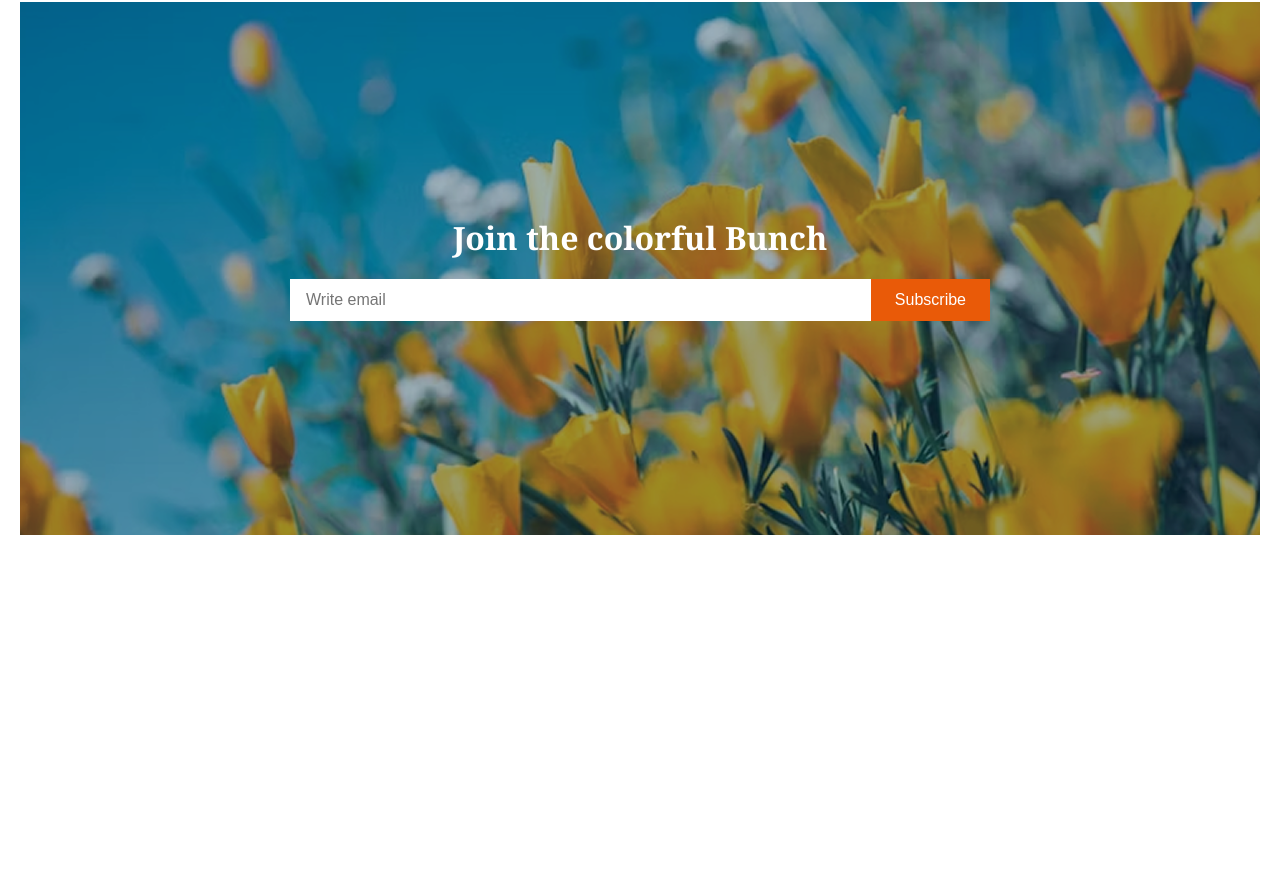
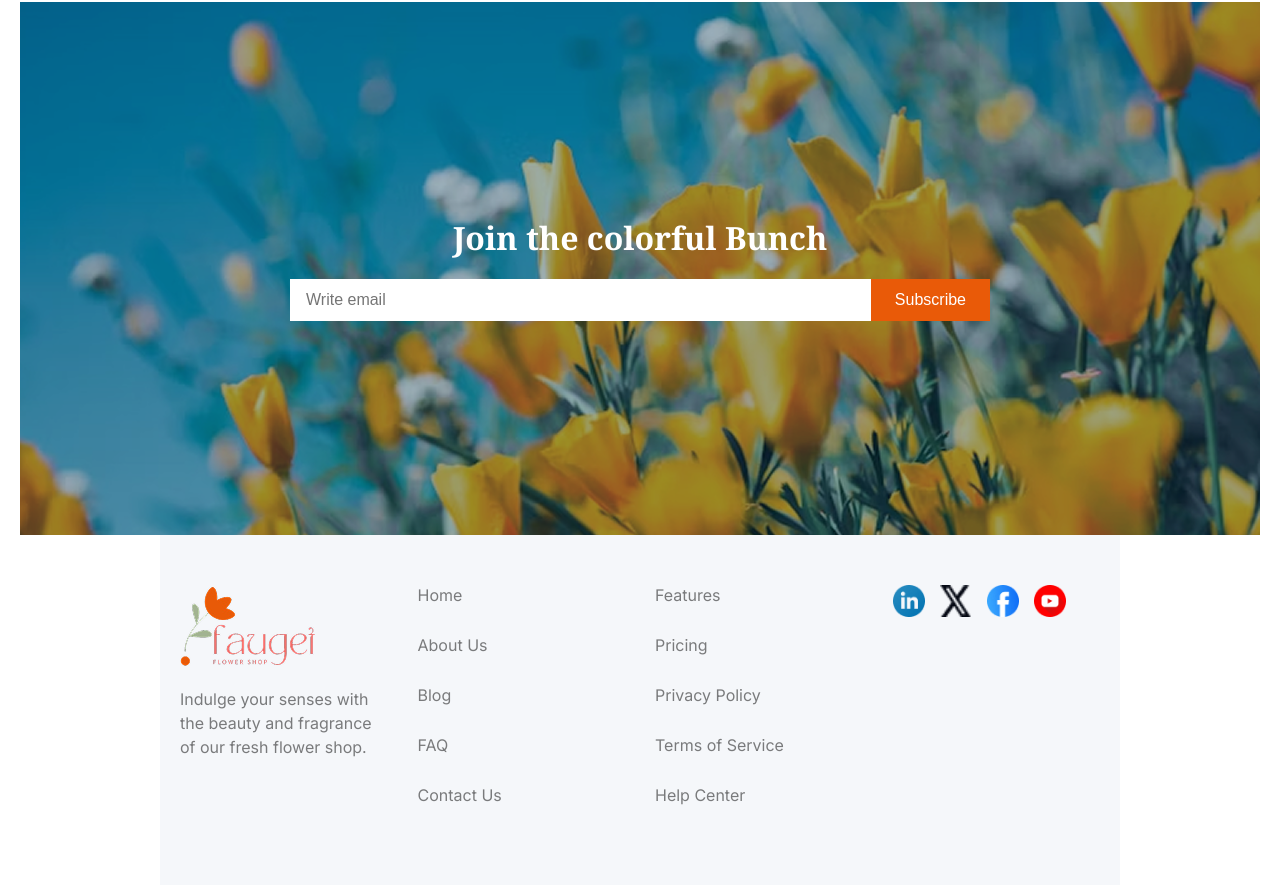
Before and after one commit to risingrahmanmizanur/2nd-assignment, a plain HTML site: page index.html in a window 1280 px wide. Shown: the part 2431-3319 px from the top of the page. Before the commit the page ends 2986 px from the top, so only its background shows below. Drawn offline with Linux system fonts and the light colour scheme.

Commit message:
footer section uploaded

```diff
--- a/index.html
+++ b/index.html
@@ -156,7 +156,41 @@
         </section>
 
     </main>
-    <footer></footer>
+    <!--footer part -->
+    <footer class="footer">
+        <div class="footer-logo">
+            <img src="assets/logo.png" alt="LOGO">
+            <p>Indulge your senses with the beauty and fragrance of our fresh flower shop.</p>
+        </div>
+
+        <div class="footer-links">
+            <ul>
+                <li><a href="#">Home<br><br></a></li>
+                <li><a href="#">About Us<br><br></a></li>
+                <li><a href="#">Blog<br><br></a></li>
+                <li><a href="#">FAQ<br><br></a></li>
+                <li><a href="#">Contact Us</a></li>
+            </ul>
+        </div>
+
+        <div class="footer-links">
+            <ul>
+                <li><a href="#">Features<br><br></a></li>
+                <li><a href="#">Pricing<br><br></a></li>
+                <li><a href="#">Privacy Policy<br><br></a></li>
+                <li><a href="#">Terms of Service<br><br></a></li>
+                <li><a href="#">Help Center<br><br></a></li>
+            </ul>
+        </div>
+
+        <div class="footer-social">
+            <a href="#"><img src="assets/icon-linkedin.png" alt="LinkedIn"></a>
+            <a href="#"><img src="assets/icon-twitter.png" alt="Twitter"></a>
+            <a href="#"><img src="assets/icon-facebook.png" alt="Facebook"></a>
+            <a href="#"><img src="assets/icon-youtube.png" alt="YouTube"></a>
+        </div>
+    </footer>
+
 </body>
 
 </html>
--- a/style.css
+++ b/style.css
@@ -4,6 +4,7 @@
     padding: 0;
     box-sizing: border-box;
 }
+
 /* .hidden{
     display: none !important;
 } */
@@ -393,23 +394,23 @@ nav ul li {
         font-size: 0.9rem;
     }
 }
+
 /* end of join part */
-/* Section Styling */
+/* plants section*/
 .plants-section {
     padding: 40px 20px;
     max-width: 1140px;
     margin: auto;
-    overflow-x: hidden; /* Prevent accidental scroll */
+    overflow-x: hidden;
 }
 
-/* Title and Subtitle Centered */
 .section-header {
     text-align: center;
     margin-bottom: 40px;
 }
 
 .section-header h2 {
-    color: #000000 !important ;
+    color: #000000 !important;
     font-size: 50px;
     margin-bottom: 10px;
     font-weight: bold;
@@ -420,7 +421,7 @@ nav ul li {
 }
 
 .section-header p {
-    color: #000000 ;
+    color: #000000;
     opacity: 0.5;
     font-size: 22px;
     max-width: 700px;
@@ -448,9 +449,12 @@ nav ul li {
     /* border-radius: 6px; */
     /* margin-bottom: 15px; */
 }
-.food h3, .price{
-        font-size: 16px;
-    }
+
+.food h3,
+.price {
+    font-size: 16px;
+}
+
 .food h3 {
     /* font-size: 22px; */
     font-weight: 500;
@@ -479,7 +483,6 @@ nav ul li {
 }
 
 
-/* Tablet (768px and below) */
 @media screen and (max-width: 768px) {
     .container {
         grid-template-columns: repeat(2, 1fr);
@@ -489,3 +492,89 @@ nav ul li {
         font-size: 22px;
     }
 }
+
+/* footer start */
+.footer {
+    display: grid;
+    grid-template-columns: 1fr 1fr 1fr 1fr;
+    gap: 30px;
+    margin: 0 140px;
+    background-color: #f5f7fa;
+    padding: 50px 20px;
+    color: #333;
+    font-family: 'Inter', sans-serif;
+}
+
+
+.footer-logo img {
+    max-width: 160px;
+    margin-bottom: 15px;
+}
+
+.footer-logo p {
+    font-size: 16px;
+    line-height: 1.5;
+    color: #000000;
+    opacity: 0.5;
+}
+
+
+.footer-links ul {
+    list-style: none;
+    padding: 0;
+    margin: 0;
+}
+
+.footer-links ul li {
+    margin-bottom: 10px;
+}
+
+.footer-links ul li a {
+    text-decoration: none;
+    color: #000000;
+    opacity: 0.5;
+    font-size: 16px;
+    transition: color 0.3s ease;
+}
+
+.footer-links ul li a:hover {
+    color: blue;
+}
+
+.footer-social {
+    display: flex;
+    align-items: flex-start;
+    justify-content: flex-start;
+    gap: 15px;
+    flex-wrap: wrap;
+}
+
+.footer-social a img {
+    width: 32px;
+    height: 32px;
+    transition: transform 0.3s ease;
+}
+
+.footer-social a:hover img {
+    transform: scale(1.1);
+}
+
+/* Mobile View  */
+@media (max-width: 768px) {
+    .footer {
+        grid-template-columns: 1fr;
+        margin: 0;
+    }
+
+    .footer-logo img {
+        margin: 0 auto 10px;
+    }
+
+    .footer-links ul li {
+        margin-bottom: 15px;
+    }
+
+    .footer-social {
+        margin-top: 20px;
+    }
+}
```
